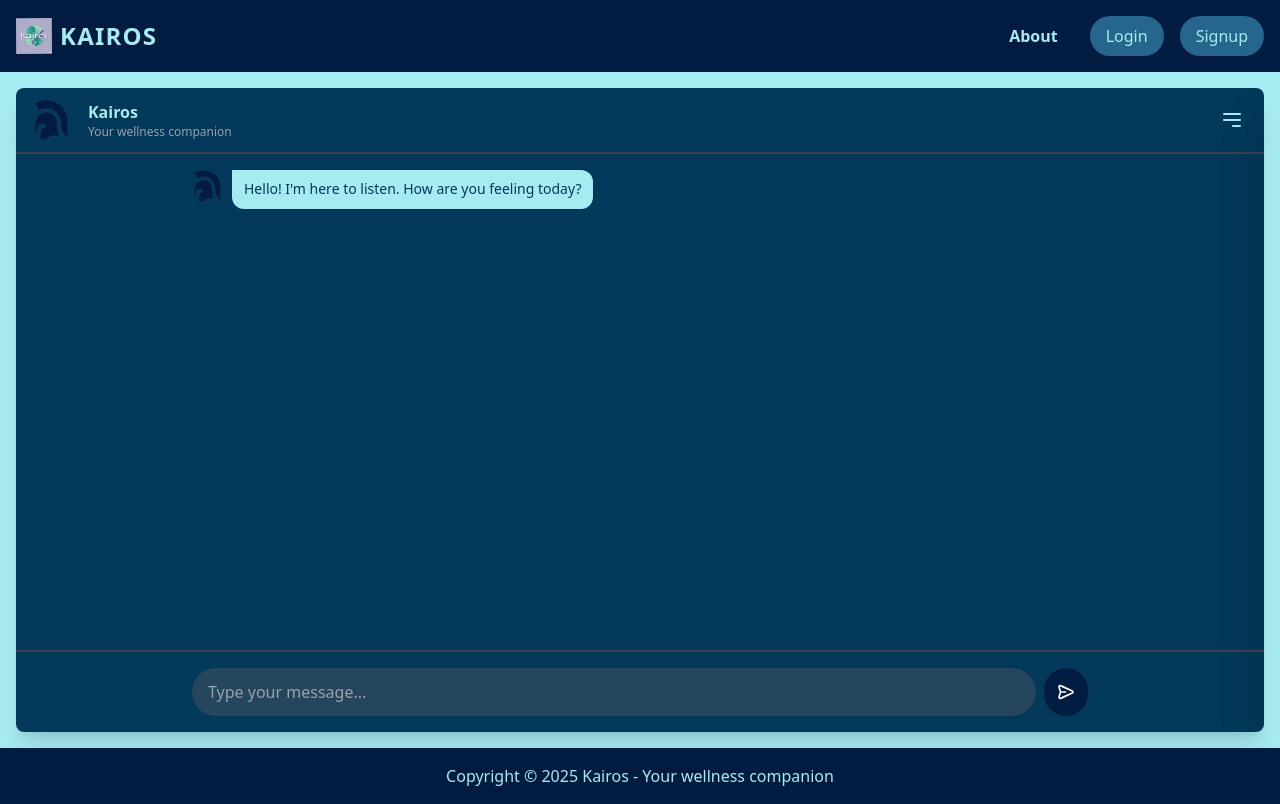
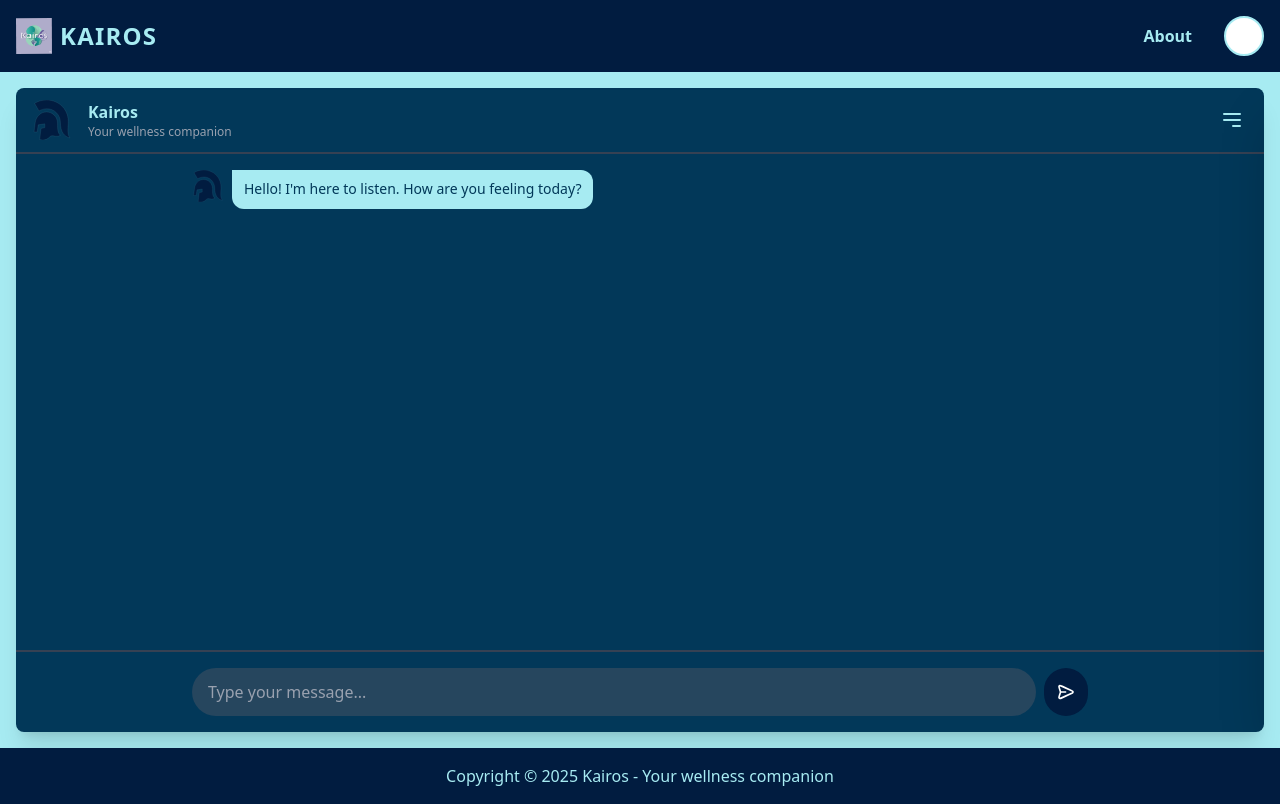
Before and after one commit to viki9625/Kairos, a Next.js app in the folder Frontend/kairos-web/: page /chatbot in a window 1280 px wide. Built offline with nearby package versions, Linux system fonts and the light colour scheme.

Commit message:
errors fixed

```diff
--- a/Frontend/kairos-web/app/chatbot/page.js
+++ b/Frontend/kairos-web/app/chatbot/page.js
@@ -133,7 +133,7 @@ export default function Home() {
 
 
           {/* Header/Chat Info */}
-          <div className="flex items-center justify-between px-4 py-3 border-b-2 border-gray-700 flex-shrink-0 z-10">
+          <div className="flex items-center justify-between px-4 py-3 border-b-2 border-gray-700 flex-shrink-0 ">
             <div className="flex items-center">
               <div className="rounded-full mr-4 w-10 h-10">
                 <Image
@@ -151,7 +151,7 @@ export default function Home() {
 
             {/* Hamburger/Menu Toggle Button (UPDATED) */}
             <button
-              className="text-[#a7ebf2] hover:text-white p-1 transition-colors z-20"
+              className="text-[#a7ebf2] hover:text-white p-1 transition-colors "
               onClick={() => setIsMenuOpen(!isMenuOpen)}
               aria-label="Toggle chat history menu"
             >
@@ -207,7 +207,7 @@ export default function Home() {
                 Previous Chats
               </h3>
               <button
-              className="text-[#a7ebf2] hover:text-white p-1 transition-colors z-20"
+              className="text-[#a7ebf2] hover:text-white p-1 transition-colors "
               onClick={() => setIsMenuOpen(!isMenuOpen)}
               aria-label="Toggle chat history menu"
             >
--- a/Frontend/kairos-web/components/Navbar.js
+++ b/Frontend/kairos-web/components/Navbar.js
@@ -1,3 +1,5 @@
+// components/Navbar.js
+
 "use client";
 
 import Link from "next/link";
@@ -8,58 +10,75 @@ import { useState } from "react";
 export default function Navbar() {
   const pathname = usePathname();
   const [isOpen, setIsOpen] = useState(false);
+
+  // Define all possible links
   const links = [
     { href: "/", label: "Home", type: "nav" },
     { href: "/login", label: "Login", type: "action" },
     { href: "/signup", label: "Signup", type: "action" },
     { href: "/about", label: "About", type: "info" },
+    { href: "/chatbot", label: "Indicator", type: "indicator" },
   ];
 
   const getDisplayLinks = () => {
-    let conditionalLinks;
+    const aboutLink = links.find((link) => link.href === "/about");
+    const homeLink = links.find((link) => link.href === "/");
+    const loginLink = links.find((link) => link.href === "/login");
+    const signupLink = links.find((link) => link.href === "/signup");
+
     switch (pathname) {
       case "/login":
-        conditionalLinks = links.filter(
-          (link) => link.href === "/" || link.href === "/signup"
-        );
-        break;
+        return [aboutLink, homeLink, signupLink].filter(Boolean);
+
       case "/signup":
-        conditionalLinks = links.filter(
-          (link) => link.href === "/" || link.href === "/login"
-        );
-        break;
+        return [aboutLink, homeLink, loginLink].filter(Boolean);
+
+      case "/chatbot":
+        // For chatbot, we only need the About link in the desktop view (indicator is handled separately)
+        return [aboutLink].filter(Boolean);
+
+      case "/about":
+        return [homeLink, loginLink, signupLink].filter(Boolean);
+
       case "/":
       default:
-        conditionalLinks = links.filter(
-          (link) => link.href === "/login" || link.href === "/signup"
-        );
-        break;
-    }
-
-    const aboutLink = links.find((link) => link.href === "/about");
-    if (pathname === "/about") {
-      return conditionalLinks;
-    } else {
-      return [aboutLink, ...conditionalLinks].filter(Boolean);
+        return [aboutLink, loginLink, signupLink].filter(Boolean);
     }
   };
 
   const displayLinks = getDisplayLinks();
+
   const toggleMenu = () => {
     setIsOpen(!isOpen);
   };
 
   const getButtonStyles = (link) => {
-    return link.href === "/about"
-      ? "text-[#a7ebf2] hover:text-white font-semibold"
-      : pathname === link.href
-      ? "bg-[#316a8d] text-white shadow-lg"
-      : "bg-[#26658c] text-[#a7ebf2] hover:bg-[#418dbd]";
+    // 1. Styling for the About link (Text link, desktop & mobile)
+    if (link.href === "/about") {
+      return "text-[#a7ebf2] hover:text-white font-semibold";
+    }
+
+    // 2. Styling for Login/Signup/Home buttons (Desktop buttons)
+    return pathname === link.href
+      ? "bg-[#316a8d] text-white shadow-lg" // Active style
+      : "bg-[#26658c] text-[#a7ebf2] hover:bg-[#418dbd]"; // Inactive style
   };
+
+  // Styles for mobile menu links (simple text links)
+  const getMobileLinkStyles = (link) => {
+    return link.href === pathname
+        ? "text-white bg-white/10" // Highlight active link
+        : "text-[#a7ebf2] hover:bg-white/10";
+  }
+
+  // Custom indicator styling (pulled out for separate rendering)
+  const indicatorStyles = "w-10 h-10 rounded-full bg-white border-2 border-[#a7ebf2] flex-shrink-0";
+  const isChatbotPage = pathname === "/chatbot";
 
   return (
     <nav className="bg-[#011c40] p-4 shadow-md">
       <div className="mx-auto flex justify-between items-center">
+        {/* Logo */}
         <Link href="/" className="z-20" onClick={() => setIsOpen(false)}>
           <div className="flex items-center gap-2 text-[#a7ebf2] text-2xl font-bold tracking-wider">
             <Image src={"/logo.svg"} width={36} height={36} alt="KAIROS logo" />
@@ -67,49 +86,37 @@ export default function Navbar() {
           </div>
         </Link>
 
+        {/* --- Navigation Controls Area --- */}
+        <div className="flex items-center gap-4">
+
+          {/* 1. Mobile Indicator (Only on Chatbot page, Mobile) */}
+          {isChatbotPage && (
+            <div className={`md:hidden ${indicatorStyles} order-first`}>
+              {/* Optional: User initials or image inside */}
+            </div>
+          )}
+
+          {/* 2. Mobile Hamburger Button */}
           <button
-          className="md:hidden text-[#a7ebf2] p-2 z-20"
+            className={`md:hidden text-[#a7ebf2] p-2 z-20 ${isChatbotPage ? 'order-last' : ''}`}
             onClick={toggleMenu}
             aria-label="Toggle navigation menu"
           >
             {isOpen ? (
-            <svg
-              className="w-6 h-6"
-              fill="none"
-              stroke="currentColor"
-              viewBox="0 0 24 24"
-              xmlns="http://www.w3.org/2000/svg"
-            >
-              <path
-                strokeLinecap="round"
-                strokeLinejoin="round"
-                strokeWidth="2"
-                d="M6 18L18 6M6 6l12 12"
-              ></path>
-            </svg>
+              <svg className="w-6 h-6" fill="none" stroke="currentColor" viewBox="0 0 24 24" xmlns="http://www.w3.org/2000/svg"><path strokeLinecap="round" strokeLinejoin="round" strokeWidth="2" d="M6 18L18 6M6 6l12 12"></path></svg>
             ) : (
-            <svg
-              className="w-6 h-6"
-              fill="none"
-              stroke="currentColor"
-              viewBox="0 0 24 24"
-              xmlns="http://www.w3.org/2000/svg"
-            >
-              <path
-                strokeLinecap="round"
-                strokeLinejoin="round"
-                strokeWidth="2"
-                d="M4 6h16M4 12h16m-7 6h7"
-              ></path>
-            </svg>
+              <svg className="w-6 h-6" fill="none" stroke="currentColor" viewBox="0 0 24 24" xmlns="http://www.w3.org/2000/svg"><path strokeLinecap="round" strokeLinejoin="round" strokeWidth="2" d="M4 6h16M4 12h16m-7 6h7"></path></svg>
             )}
           </button>
 
-        <div className="hidden md:flex space-x-4">
+          {/* 3. Desktop Navigation Links (including About and conditional buttons) */}
+          <div className="hidden md:flex space-x-4 items-center">
             {displayLinks.map((link) => (
+              // The indicator is now NOT mapped here
               <Link
                 key={link.href}
                 href={link.href}
+                onClick={() => setIsOpen(false)}
                 className={`
                   px-4 py-2 rounded-full font-medium transition duration-150 ease-in-out
                   ${getButtonStyles(link)}
@@ -118,35 +125,44 @@ export default function Navbar() {
                 {link.label}
               </Link>
             ))}
+
+            {/* 4. Desktop Indicator (Only on Chatbot page, Desktop) */}
+            {isChatbotPage && (
+                <div
+                    key="desktop-indicator"
+                    className={indicatorStyles}
+                    title="User Profile"
+                ></div>
+            )}
+          </div>
         </div>
       </div>
 
+      {/* Mobile Menu Dropdown (INSTANT TOGGLE, h=10vh) */}
       <div
         className={`
-          md:hidden absolute top-0 left-0 w-full h-screen bg-[#011c40] p-8 space-y-4
-          transition-transform duration-300 ease-in-out transform
-          ${isOpen ? "translate-x-0 z-10" : "translate-x-full"}
+          md:hidden absolute top-16 left-0 w-full min-h-[5vh] bg-[#011c40] p-1 border-t border-gray-700
+          ${isOpen ? "block z-10" : "hidden"}
         `}
       >
-        <div className="mt-20 flex flex-col items-center space-y-6">
-          {displayLinks.map((link) => (
+        <ul className="h-full overflow-y-auto space-y-1">
+          {displayLinks
+            // The indicator link is never added to the mobile dropdown list
+            .map((link) => (
+            <li key={link.href}>
               <Link
-              key={link.href}
                 href={link.href}
                 onClick={() => setIsOpen(false)}
                 className={`
-                w-full text-center px-6 py-3 rounded-full text-lg font-semibold transition duration-150 ease-in-out
-                ${
-                  link.href === "/about"
-                    ? "text-[#a7ebf2] hover:bg-white/10"
-                    : "bg-[#26658c] text-[#a7ebf2] hover:bg-[#418dbd]"
-                }
+                  w-full block text-left px-4 py-1 text-sm font-semibold transition duration-150 ease-in-out
+                  ${getMobileLinkStyles(link)}
                 `}
               >
                 {link.label}
               </Link>
+            </li>
           ))}
-        </div>
+        </ul>
       </div>
     </nav>
   );
```
Lines whose indentation alone changed are shown as unchanged.
